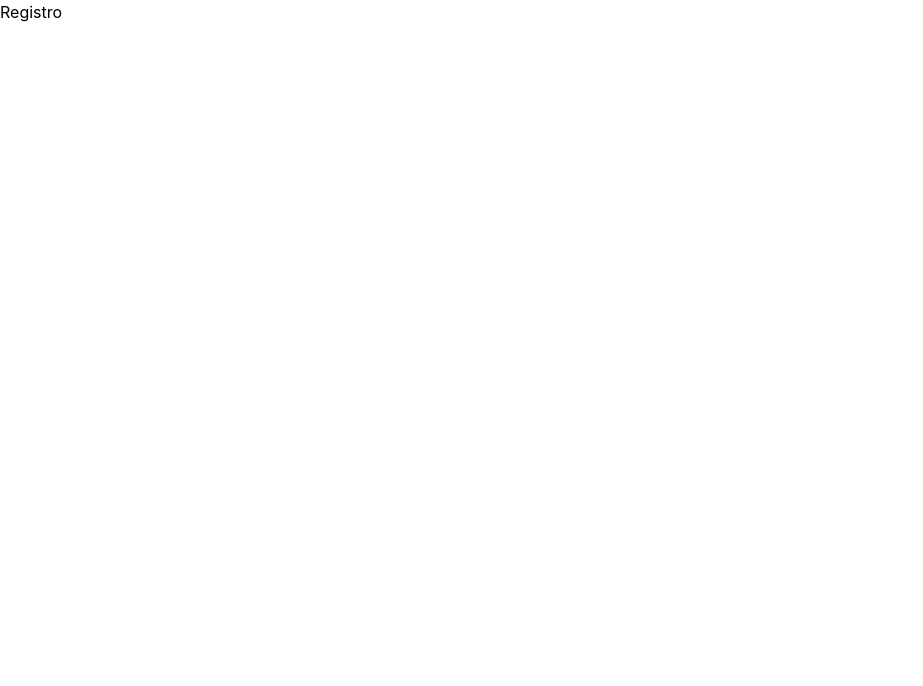
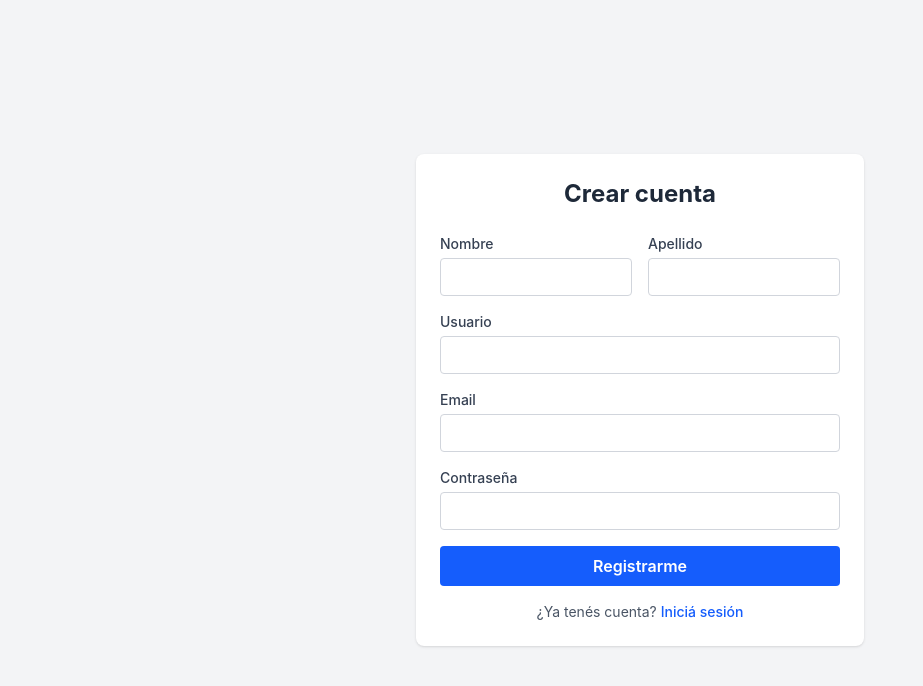
Before and after one commit to bbautista2026ipf-star/trabajo-practico-integrador-2, a React (Vite) app: page /register in a window 1280 px wide. Shown: the top 686 px of the page, without its empty margins (0-923 px from the left). Built offline with nearby package versions, Linux system fonts and the light colour scheme.

Commit message:
feat: se agregó la página de registro

```diff
--- a/src/pages/RegisterPage.jsx
+++ b/src/pages/RegisterPage.jsx
@@ -1,3 +1,100 @@
+import { Link } from "react-router";
+import { useForm } from "../hooks/useForm";
+
 export const RegisterPage = () => {
-  return <h1>Registro</h1>;
+  const { formState, handleInputChange } = useForm({
+    first_name: "",
+    last_name: "",
+    username: "",
+    email: "",
+    password: "",
+  });
+  const { first_name, last_name, username, email, password } = formState;
+
+  const handleSubmit = (event) => {
+    event.preventDefault();
+  };
+
+  return (
+    <main className="flex min-h-screen items-center justify-center bg-gray-100 px-4 py-8">
+      <section className="w-full max-w-md rounded-lg bg-white p-6 shadow">
+        <h1 className="mb-6 text-center text-2xl font-bold text-gray-800">
+          Crear cuenta
+        </h1>
+
+        <form className="flex flex-col gap-4" onSubmit={handleSubmit}>
+          <div className="grid gap-4 sm:grid-cols-2">
+            <label className="flex flex-col gap-1 text-sm font-medium text-gray-700">
+              Nombre
+              <input
+                type="text"
+                name="first_name"
+                value={first_name}
+                onChange={handleInputChange}
+                className="rounded border border-gray-300 px-3 py-2 focus:border-blue-500 focus:outline-none"
+              />
+            </label>
+
+            <label className="flex flex-col gap-1 text-sm font-medium text-gray-700">
+              Apellido
+              <input
+                type="text"
+                name="last_name"
+                value={last_name}
+                onChange={handleInputChange}
+                className="rounded border border-gray-300 px-3 py-2 focus:border-blue-500 focus:outline-none"
+              />
+            </label>
+          </div>
+
+          <label className="flex flex-col gap-1 text-sm font-medium text-gray-700">
+            Usuario
+            <input
+              type="text"
+              name="username"
+              value={username}
+              onChange={handleInputChange}
+              className="rounded border border-gray-300 px-3 py-2 focus:border-blue-500 focus:outline-none"
+            />
+          </label>
+
+          <label className="flex flex-col gap-1 text-sm font-medium text-gray-700">
+            Email
+            <input
+              type="email"
+              name="email"
+              value={email}
+              onChange={handleInputChange}
+              className="rounded border border-gray-300 px-3 py-2 focus:border-blue-500 focus:outline-none"
+            />
+          </label>
+
+          <label className="flex flex-col gap-1 text-sm font-medium text-gray-700">
+            Contraseña
+            <input
+              type="password"
+              name="password"
+              value={password}
+              onChange={handleInputChange}
+              className="rounded border border-gray-300 px-3 py-2 focus:border-blue-500 focus:outline-none"
+            />
+          </label>
+
+          <button
+            type="submit"
+            className="rounded bg-blue-600 py-2 font-semibold text-white hover:bg-blue-700 disabled:opacity-60"
+          >
+            Registrarme
+          </button>
+        </form>
+
+        <p className="mt-4 text-center text-sm text-gray-600">
+          ¿Ya tenés cuenta?{" "}
+          <Link to="/login" className="font-medium text-blue-600 hover:underline">
+            Iniciá sesión
+          </Link>
+        </p>
+      </section>
+    </main>
+  );
 };
```
